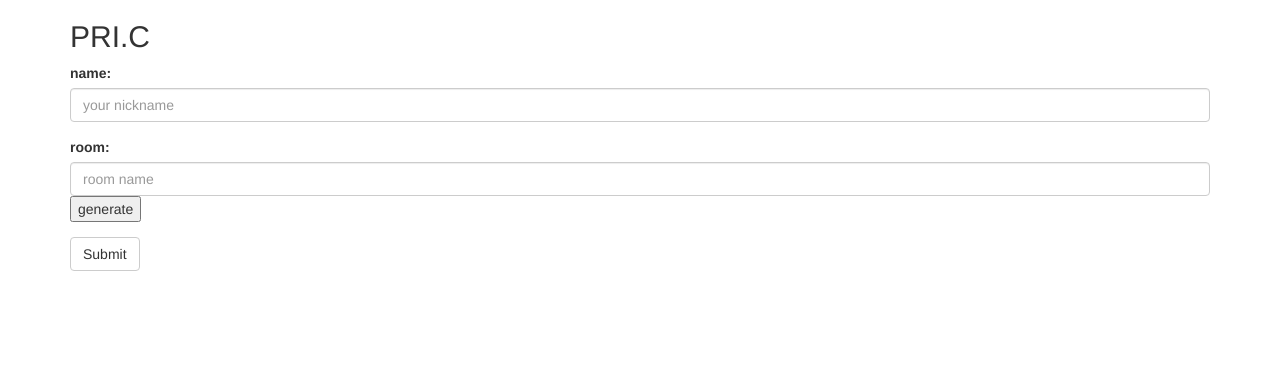
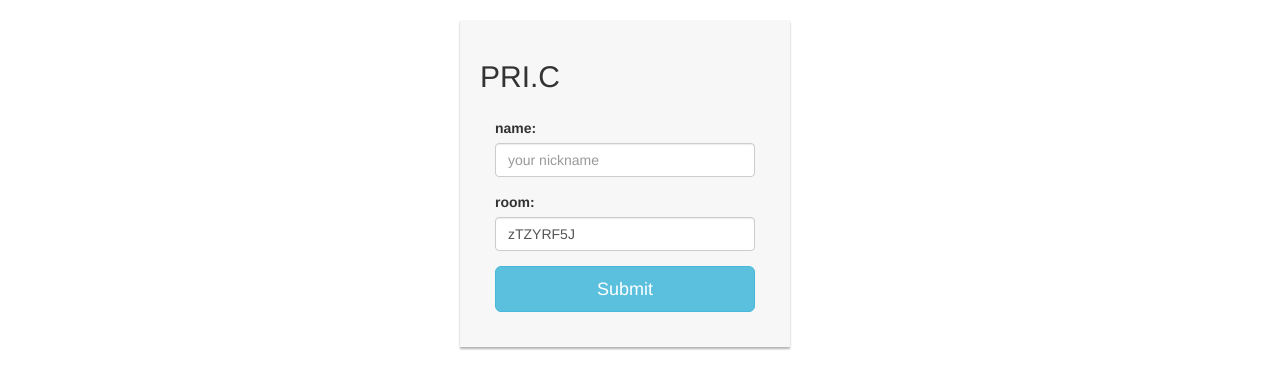
Before and after one commit to joe-doe/pric, a Flask app: page / in a window 1280 px wide. Shown: the top 389 px of the page. Run offline with Flask 2, Linux system fonts and the light colour scheme; some libraries are stand-ins or nearby versions.

Commit message:
bootsrapfiy

```diff
--- /dev/null
+++ b/app/static/css/style.css
@@ -0,0 +1,15 @@
+.welcome-box {
+    max-width: 330px;
+    margin-top: 20px;
+    padding: 20px;
+    background-color: #f7f7f7;
+    -moz-box-shadow: 0px 2px 2px rgba(0, 0, 0, 0.3);
+    -webkit-box-shadow: 0px 2px 2px rgba(0, 0, 0, 0.3);
+    box-shadow: 0px 2px 2px rgba(0, 0, 0, 0.3);
+}
+
+.form {
+    max-width: 330px;
+    padding: 15px;
+    margin: 0 auto;
+}
--- a/app/templates/chat.html
+++ b/app/templates/chat.html
@@ -1,6 +1,6 @@
 <html>
     <head>
-        <title>Flask-SocketIO-Chat: {{ room }}</title>
+        <title>Chat Room Name: {{ room }}</title>
         <script type="text/javascript" src="https://code.jquery.com/jquery-1.4.2.min.js"></script>
         <script type="text/javascript" src="https://cdnjs.cloudflare.com/ajax/libs/socket.io/1.7.4/socket.io.min.js"></script>
         <script type="text/javascript" charset="utf-8">
@@ -39,7 +39,7 @@
         </script>
     </head>
     <body>
-        <h1>Flask-SocketIO-Chat: {{ room }}</h1>
+        <h1>Chat Room Name: {{ room }}</h1>
         <textarea id="chat" cols="80" rows="20"></textarea><br><br>
         <input id="text" size="80" placeholder="Enter your message here"><br><br>
         <a href="#" onclick="leave_room();">Leave this room</a>
--- a/app/templates/index.html
+++ b/app/templates/index.html
@@ -5,14 +5,18 @@
     <meta charset="utf-8">
     <meta name="viewport" content="width=device-width, initial-scale=1">
     <link rel="stylesheet" href="https://maxcdn.bootstrapcdn.com/bootstrap/3.3.7/css/bootstrap.min.css">
+    <link rel="stylesheet" href="{{url_for('static', filename='css/style.css')}}">
     <script src="https://ajax.googleapis.com/ajax/libs/jquery/3.2.1/jquery.min.js"></script>
     <script src="https://maxcdn.bootstrapcdn.com/bootstrap/3.3.7/js/bootstrap.min.js"></script>
 </head>
 <body>
 
 <div class="container">
+    <div class="row">
+        <div class="col-sm-6 col-md-4 col-md-offset-4">
+            <div class="welcome-box">
                 <h2>PRI.C</h2>
-  <form action="/" method="post">
+                <form class="form" action="/" method="post">
                     <div class="form-group">
                         <label for="name">name:</label>
                         <input type="text" class="form-control" id="name" placeholder="your nickname" name="name">
@@ -20,13 +24,15 @@
                     <div class="form-group">
                         <label for="room">room:</label>
                         <input type="text" class="form-control" id="room" placeholder="room name" name="room">
-        <button type="button" onclick="generate()">generate</button>
                     </div>
-    <button type="submit" class="btn btn-default">Submit</button>
+                    <button type="submit" class="btn btn-lg btn-info btn-block">Submit</button>
                 </form>
             </div>
+        </div>
+    </div>
+</div>
 <script type="text/javascript">
-      function generate() {
+$(document).ready(function(){
                 var length = 8,
                 charset = "abcdefghijklmnopqrstuvwxyzABCDEFGHIJKLMNOPQRSTUVWXYZ0123456789",
                 retVal = "";
@@ -34,7 +40,8 @@
                     retVal += charset.charAt(Math.floor(Math.random() * n));
                 }
                 $("#room").val(retVal);
-            }
+            });
+
 </script>
 </body>
 </html>
```
Lines whose indentation alone changed are shown as unchanged.
